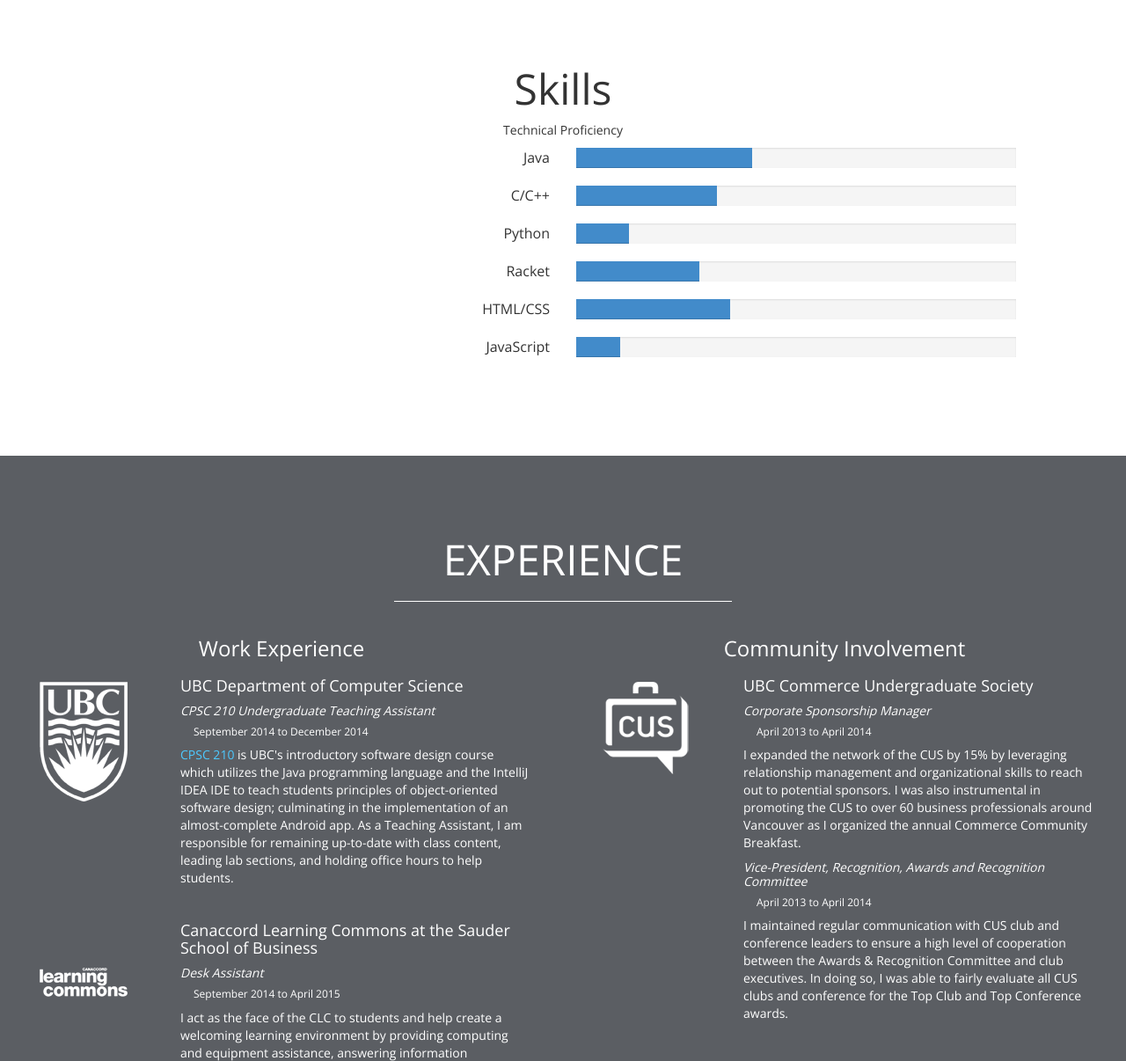
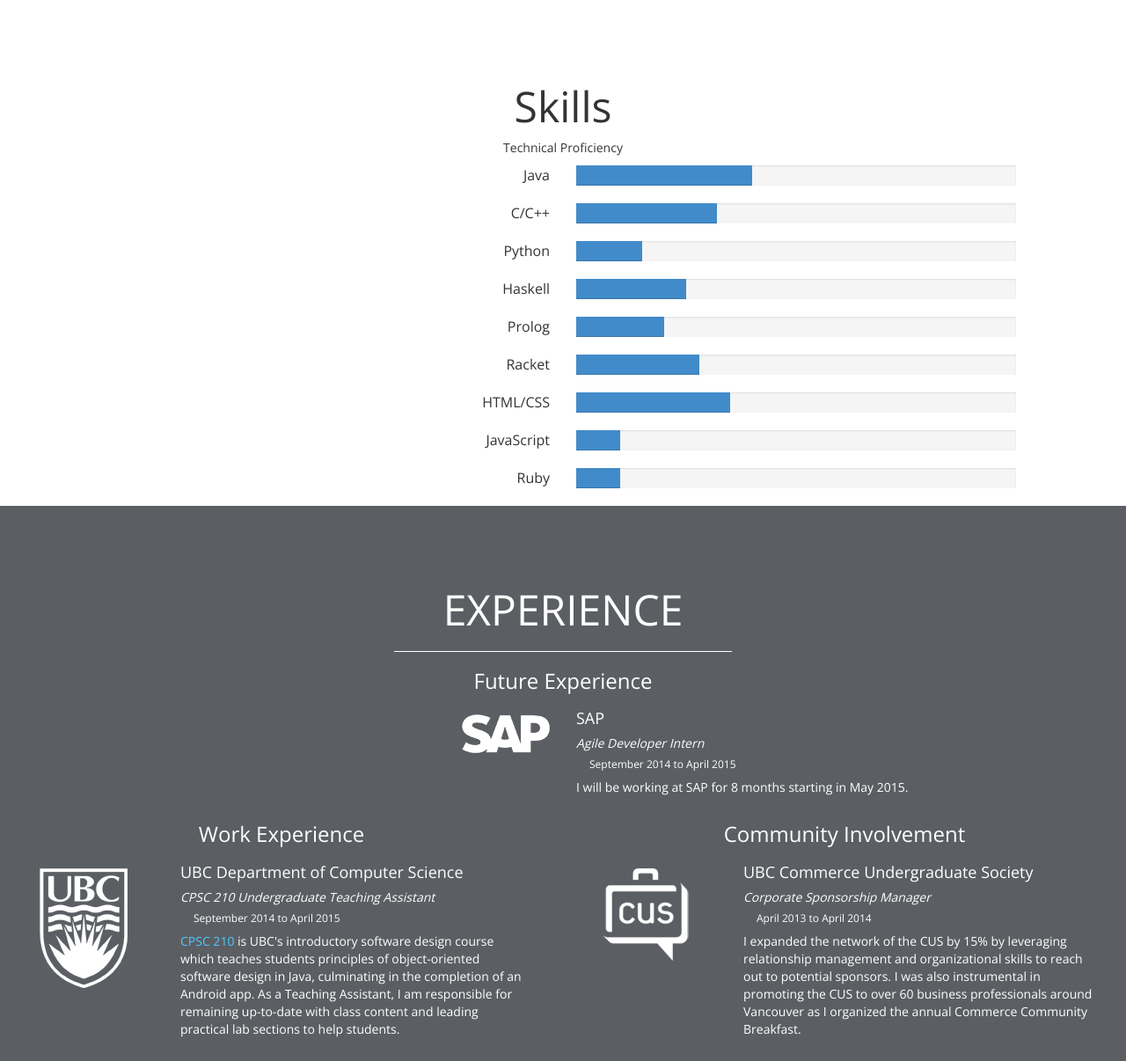
Before and after one commit to asinn826/website, a plain HTML site: page index.html in a window 1280 px wide. Shown: the part 1713-2919 px from the top of the page at 88% size. Drawn offline with nearby package versions, Linux system fonts and the light colour scheme; a web font is replaced by a local one.

Commit message:
updated for summer 2015

```diff
--- a/index.html
+++ b/index.html
@@ -1,5 +1,5 @@
 <!DOCTYPE html>
-<html "lang=en-ca">
+<html lang="en-ca">
 <head>
     <!-- Basic page metas -->
     <meta charset="UTF-8" />
@@ -102,13 +102,13 @@
         <img src=images/self-pic.png>
         <div class="aboutme-container" style="text-align: left">
             <div class="col-md-6"><p>
-            <br>I'm a 19-year old student currently pursuing a Combined Major in Business and Computer Science at the University of British Columbia in Vancouver, Canada. Due to the unique nature of my undergraduate degree, I get exposure to both the business and computer science worlds, allowing me to pair my business acumen accrued from my time in business school with my technical knowledge gained from my computer science courses. </p>
+            <br>I'm a 20-year old student currently pursuing a Combined Major in Business and Computer Science at the University of British Columbia in beautiful Vancouver, Canada. Due to the unique nature of my undergraduate degree, I get exposure to both the business and computer science worlds, allowing me to pair my business acumen accrued from my time in business school with my technical knowledge gained from my computer science courses. </p>
 
             <p>At the Sauder School of Business at UBC, I have been exposed to numerous core business courses including Finance, Accounting, Management Information Systems, and Information Systems Analysis and Design. These courses have helped me build a strong understanding of various aspects of the business world, ultimately helping me develop a strong, universally applicable, business toolkit.
             </p> </div>
 
             <div class="col-md-6">
-            <p><br>Business skills are not all that I know, however. I have also been exposed to several programming languages such as Java, C++, and Racket, and have had the chance to apply my knowledge of Java in the completion of an Android app for one of my software construction courses. I also have experience working with HTML and CSS to create beautiful and functional web pages.</p>
+            <p><br>Business skills are not all that I know, however. I have also been exposed to programming languages such as Java, C/C++, and even Haskell, and have had the chance to apply my knowledge of Java in the completion of an Android app for one of my software construction courses. I also have experience working with HTML and CSS to create beautiful and functional web pages.</p>
 
 
             <p>Outside of school, I have had numerous opportunities to apply the skills I gained in the classroom in various extracurricular activities. I have been involved in various activities ranging from roles within the Commerce Undergraduate Society to team-based Case Competitions, which have provided me with many opportunities to successfully leverage my unique toolkit to stand out among my peers and gain recognition within the professional community.</p>
@@ -144,8 +144,24 @@
             <div class="col-xs-6 column-right-align">Python</div>
             <div class="col-xs-6">
                 <div class="progress">
-                  <div class="progress-bar" role="progressbar" aria-valuenow="12" aria-valuemin="0" aria-valuemax="100%" style="width: 12%;">
-                    <span class="sr-only">12% Complete</span>
+                  <div class="progress-bar" role="progressbar" aria-valuenow="15" aria-valuemin="0" aria-valuemax="100%" style="width: 15%;">
+                    <span class="sr-only">15% Complete</span>
+                  </div>
+                </div>
+            </div>
+            <div class="col-xs-6 column-right-align">Haskell</div>
+            <div class="col-xs-6">
+                <div class="progress">
+                  <div class="progress-bar" role="progressbar" aria-valuenow="25" aria-valuemin="0" aria-valuemax="100%" style="width: 25%;">
+                    <span class="sr-only">25% Complete</span>
+                  </div>
+                </div>
+            </div>
+						<div class="col-xs-6 column-right-align">Prolog</div>
+            <div class="col-xs-6">
+                <div class="progress">
+                  <div class="progress-bar" role="progressbar" aria-valuenow="18" aria-valuemin="0" aria-valuemax="100%" style="width: 20%;">
+                    <span class="sr-only">18% Complete</span>
                   </div>
                 </div>
             </div>
@@ -173,6 +189,14 @@
                   </div>
                 </div>
             </div>
+            <div class="col-xs-6 column-right-align">Ruby</div>
+            <div class="col-xs-6">
+                <div class="progress">
+                  <div class="progress-bar" role="progressbar" aria-valuenow="10" aria-valuemin="0" aria-valuemax="100%" style="width: 10%;">
+                    <span class="sr-only">10% Complete</span>
+                  </div>
+                </div>
+            </div>
         </div>
      </div>
 
@@ -182,6 +206,20 @@
     <div id="experience" class="center experience">
         <h2 class="sectiontitle">EXPERIENCE</h2>
         <hr class="line-light">
+        <div class="future-internships">
+        <h3 style="text-align: center">Future Experience</h3>
+            <div class="col-md-6" style="text-align: right; margin-top: 15px;">
+                <img src="images/sap-logo.png">
+            </div>
+            <div class="col-md-6" style="text-align:left;">
+                <h4 class="center"style="text-align:left;">SAP</h4>
+                    <div class="positiontitle center"style="text-align:left;">
+                        <h5>Agile Developer Intern</h5>
+                    </div>
+            <h6 class="pre-space center"style="text-align:left;">September 2014 to April 2015</h6>
+            <p class="center"style="text-align:left;">I will be working at SAP for 8 months starting in May 2015.</p>
+            </div>
+        </div>
            <div class="col-md-6">
                 <h3 style="text-align: center">Work Experience</h3>
                <div class="row">
@@ -193,8 +231,8 @@
                             <div class="positiontitle">
                                 <h5>CPSC 210 Undergraduate Teaching Assistant</h5>
                             </div>
-                            <h6 class="pre-space">September 2014 to December 2014</h6>
-                            <p><a href="https://sites.google.com/site/ubccpsc210/" target="_blank">CPSC 210</a> is UBC's introductory software design course which utilizes the Java programming language and the IntelliJ IDEA IDE to teach students principles of object-oriented software design; culminating in the implementation of an almost-complete Android app. As a Teaching Assistant, I am responsible for remaining up-to-date with class content, leading lab sections, and holding office hours to help students.
+                            <h6 class="pre-space">September 2014 to April 2015</h6>
+                            <p><a href="https://sites.google.com/site/ubccpsc210/" target="_blank">CPSC 210</a> is UBC's introductory software design course which teaches students principles of object-oriented software design in Java, culminating in the completion of an Android app. As a Teaching Assistant, I am responsible for remaining up-to-date with class content and leading practical lab sections to help students.
                             </p>
                         </div>
                     </div>
@@ -209,7 +247,7 @@
                         <h5>Desk Assistant</h5>
                     </div>
                     <h6 class="pre-space">September 2014 to April 2015</h6>
-                    <p>I act as the face of the CLC to students and help create a welcoming learning environment by providing computing and equipment assistance, answering information questions, and by helping students access the services they need.
+                    <p>I act as the face of the CLC to students and help create a welcoming environment by providing computing and equipment assistance, answering information questions, and by helping students access the services they need.
                     </p>
                 </div>
             </div>
@@ -224,7 +262,7 @@
                         <h5>Economics Tutor</h5>
                     </div>
                     <h6 class="pre-space">August 2013 to April 2014</h6>
-                    <p>I worked at the UBC Alma Mater Society tutoring first-year economics to students from various faculties. I tailored and adjusted my tutoring style to suit various students' learning styles, collecting a number of repeat students throughout the year.
+                    <p>I tutored first-year economics to students from various faculties. I tailored and adjusted my tutoring style to suit various students' learning styles, collecting a number of repeat students throughout the year.
                     </p>
                 </div>
             </div>
@@ -258,6 +296,7 @@
                     <h6 class="pre-space">April 2013 to April 2014</h6>
                     <p>I expanded the network of the CUS by 15% by leveraging relationship management and organizational skills to reach out to potential sponsors. I was also instrumental in promoting the CUS to over 60 business professionals around Vancouver as I organized the annual Commerce Community Breakfast.</p>
                     <p> </p>
+                    <br>
                     <div class="positiontitle">
                         <h5>Vice-President, Recognition, Awards and Recognition Committee</h5>
                     </div>
@@ -327,20 +366,21 @@
                 <div class="degree-name">
                    <h4>Bachelor of Commerce, Combined Major in Business and Computer Science</h5>
                 </div>
-                <h5 class="degree-time">September 2012 to April 2016 (expected)</h6>
+                <h5 class="degree-time">September 2012 to April 2017 (expected)</h6>
             </div>
         </div>
         <div class="course-container">
             <div class="courses-list"><em>Select Completed Coursework:</em>
                 <ul>
-                    <li>COMM 290 - Quantitative Methods in Business</li>
                     <li>COMM 291 - Applications of Statistics in Business</li>
                     <li>COMM 298 - Introduction to Finance</li>
                     <li>COMM 335 - Information Systems Analysis and Design</li>
                     <li>COMM 391 - Management Information Systems</li>
                     <li>CPSC 110 - Introduction to Systematic Program Design</li>
-                    <li>CPSC 121 - Models of Computation</li>
                     <li>CPSC 210 - Software Construction</li>
+					<li>CPSC 221 - Algorithms & Data Structures</li>
+					<li>CPSC 213 - Computer Systems</li>
+
                 </ul>
             </div>
         </div>
@@ -422,7 +462,7 @@
     <!-- Footer -->
     <div id="footer" class="footer">
         <hr class="line-light">
-        <span>Copyright &copy; 2014 Alfred Sin. Not to be copied, used, or revised without explicit written permission from the copyright owner.</span>
+        <span>Copyright &copy; 2014 Alfred Sin. All rights reserved.</span>
         <br>
         <span><a href="http://typicons.com/" target="_blank">Typicons</a> are used under the <a href="http://creativecommons.org/licenses/by-sa/3.0/" target="_blank">Creative Commons Attribution-ShareAlike 3.0 Unported </a> License.<br>
         </span>
@@ -433,7 +473,7 @@
      <!-- JavaScript -->
     <script type="text/javascript" src="js/bootstrap.min.js"></script>
     <script type="text/javascript" src="http://ajax.googleapis.com/ajax/libs/jquery/1.7.1/jquery.min.js"></script>
-    <script type="text/javascript" src="js/smoothscroll.js"></script>
+    // <script type="text/javascript" src="js/smoothscroll.js"></script>
     <script type="text/javascript" src="js/skrollr.js"></script>
     <script type="text/javascript" src="js/jquery-blink.js"></script>
     <script type="text/javascript" language="javascript">
```
Also changed, not shown: images/sap-logo.png (added), 1 other file.
